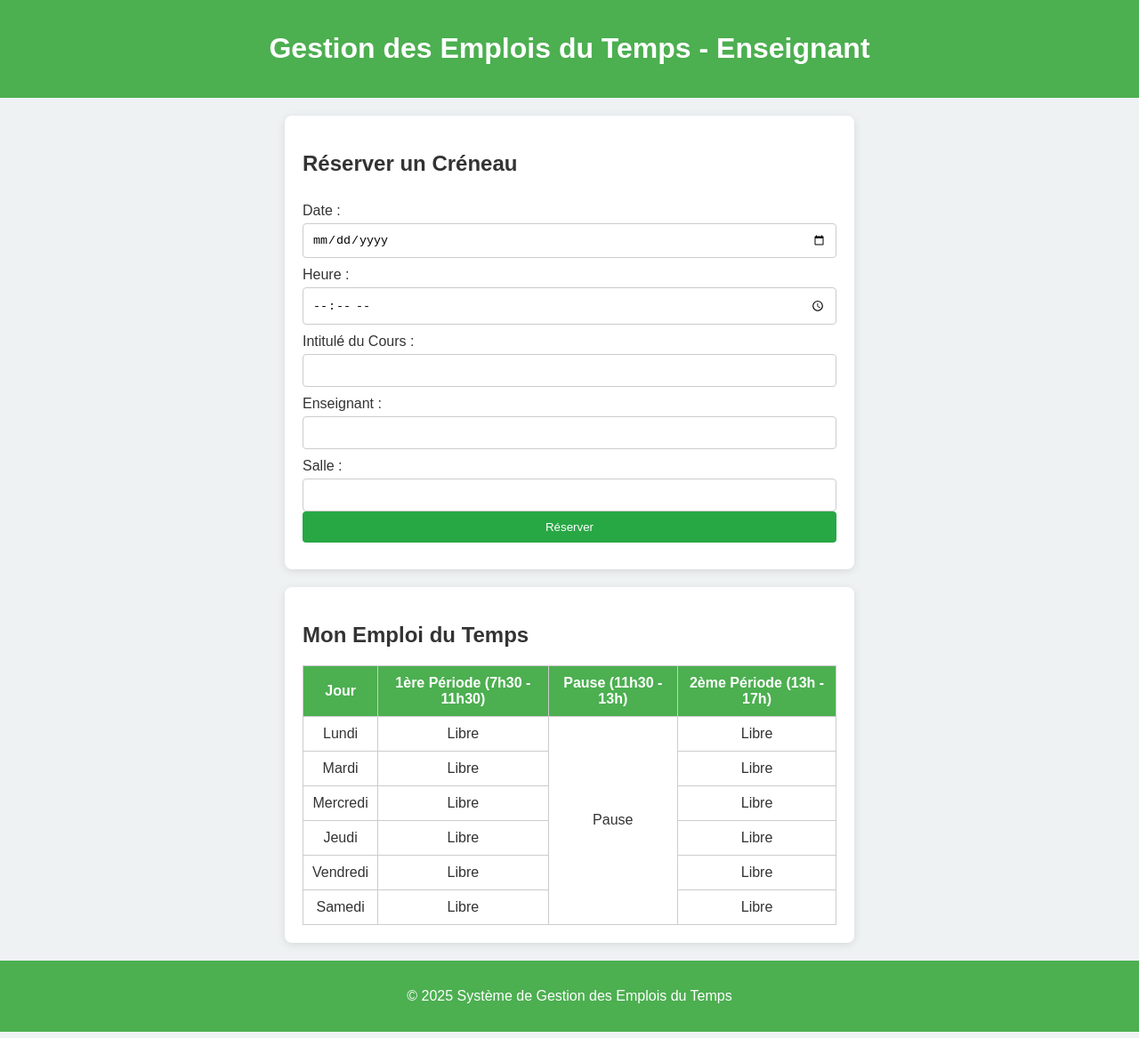
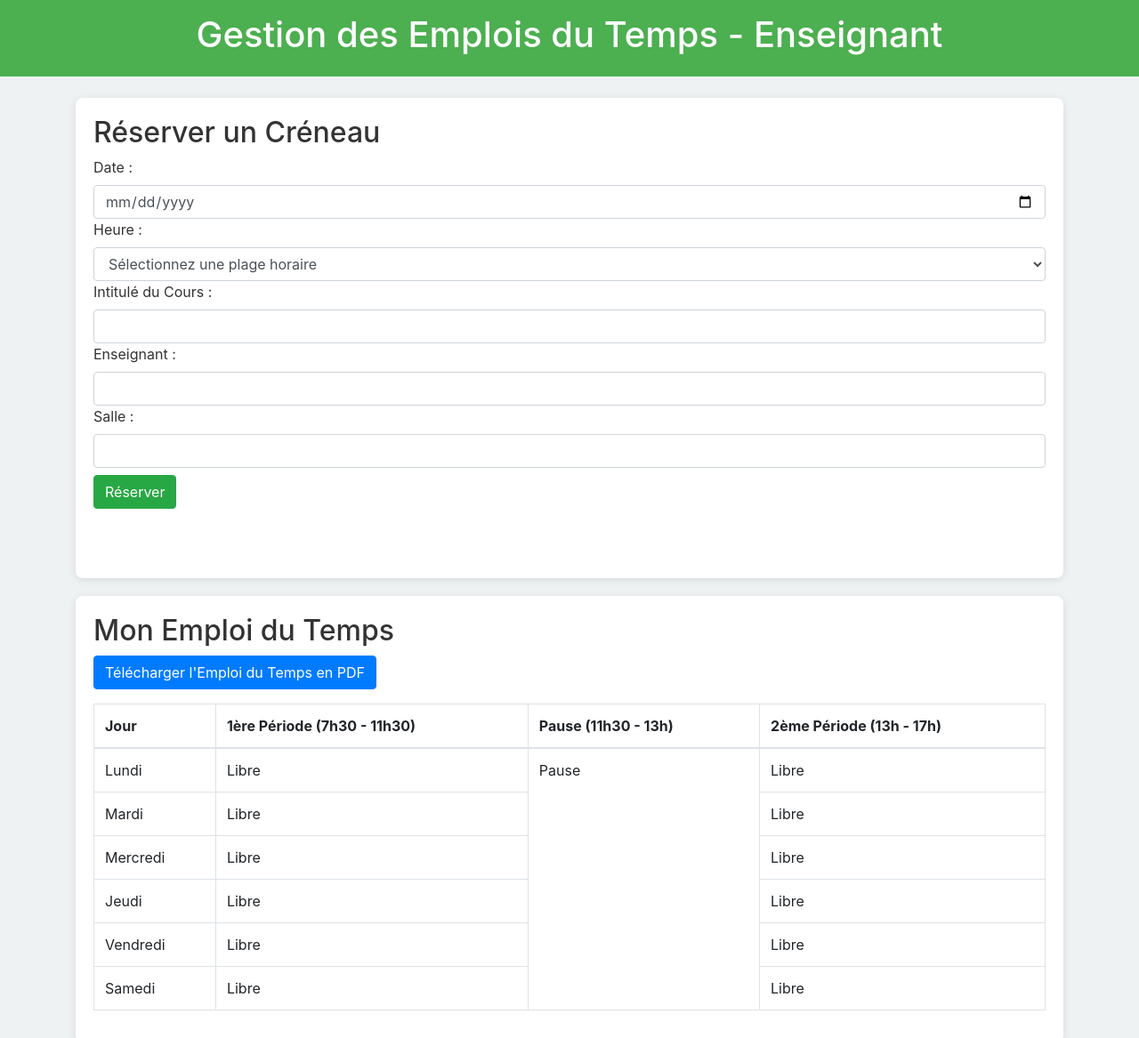
Before and after one commit to menrickP/javascriptmenga, a plain HTML site: page teacher.html in a window 1280 px wide. Shown: the top 1167 px of the page at 89% size. Drawn offline with nearby package versions, Linux system fonts and the light colour scheme.

Commit message:
Update teacher.html

```diff
--- a/teacher.html
+++ b/teacher.html
@@ -4,11 +4,10 @@
     <meta charset="UTF-8">
     <meta name="viewport" content="width=device-width, initial-scale=1.0">
     <title>Enseignant - SGET</title>
+    <link rel="stylesheet" href="https://stackpath.bootstrapcdn.com/bootstrap/4.5.2/css/bootstrap.min.css">
+    <script src="https://cdnjs.cloudflare.com/ajax/libs/jspdf/2.4.0/jspdf.umd.min.js"></script>
     <style>
         body {
-            font-family: Arial, sans-serif;
-            margin: 0;
-            padding: 0;
             background-color: #eef2f3;
             color: #333;
         }
@@ -21,50 +20,17 @@
         section {
             padding: 20px;
             margin: 20px auto;
-            max-width: 600px;
             background: #fff;
             border-radius: 8px;
             box-shadow: 0 2px 10px rgba(0, 0, 0, 0.1);
-        }
-        form {
-            display: flex;
-            flex-direction: column;
-        }
-        label {
-            margin: 10px 0 5px;
-        }
-        input {
-            padding: 10px;
-            border: 1px solid #ccc;
-            border-radius: 4px;
-        }
-        button {
-            padding: 10px;
-            background: #28a745;
-            color: white;
-            border: none;
-            border-radius: 4px;
-            cursor: pointer;
-            transition: background 0.3s;
-        }
-        button:hover {
-            background: #218838;
         }
         #teacherAlert {
             margin-top: 10px;
             font-weight: bold;
         }
-        table {
-            width: 100%;
-            border-collapse: collapse;
-            margin-top: 20px;
-        }
-        th, td {
-            border: 1px solid #ccc;
-            padding: 10px;
+        footer {
             text-align: center;
-        }
-        th {
+            padding: 15px;
             background: #4CAF50;
             color: white;
         }
@@ -80,39 +46,38 @@
         .delete-button:hover {
             background: #c82333;
         }
-        footer {
-            text-align: center;
-            padding: 15px;
-            background: #4CAF50;
-            color: white;
-        }
     </style>
 </head>
 <body>
     <header>
         <h1>Gestion des Emplois du Temps - Enseignant</h1>
     </header>
-    <main>
+    <main class="container mt-4">
         <section>
             <h2>Réserver un Créneau</h2>
-            <form id="reservationForm">
+            <form id="reservationForm" class="form-group">
                 <label for="date">Date :</label>
-                <input type="date" id="date" required>
+                <input type="date" id="date" class="form-control" required>
                 <label for="time">Heure :</label>
-                <input type="time" id="time" required>
+                <select id="time" class="form-control" required>
+                    <option value="">Sélectionnez une plage horaire</option>
+                    <option value="07:30">07h30 - 11h30</option>
+                    <option value="13:00">13h00 - 17h00</option>
+                </select>
                 <label for="courseTitle">Intitulé du Cours :</label>
-                <input type="text" id="courseTitle" required>
+                <input type="text" id="courseTitle" class="form-control" required>
                 <label for="teacherName">Enseignant :</label>
-                <input type="text" id="teacherName" required>
+                <input type="text" id="teacherName" class="form-control" required>
                 <label for="room">Salle :</label>
-                <input type="text" id="room" required>
-                <button type="submit">Réserver</button>
+                <input type="text" id="room" class="form-control" required>
+                <button type="submit" class="btn btn-success mt-2">Réserver</button>
             </form>
-            <div id="teacherAlert"></div>
+            <div id="teacherAlert" class="alert"></div>
         </section>
         <section>
             <h2>Mon Emploi du Temps</h2>
-            <table>
+            <button id="downloadPdf" class="btn btn-primary mb-3">Télécharger l'Emploi du Temps en PDF</button>
+            <table class="table table-bordered">
                 <thead>
                     <tr>
                         <th>Jour</th>
```
